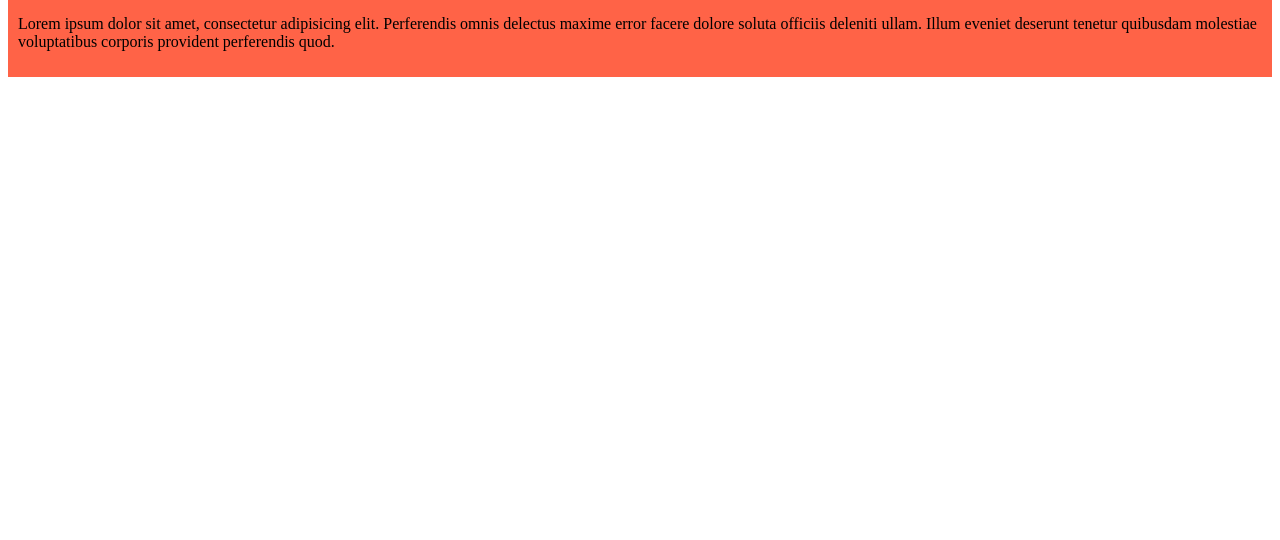
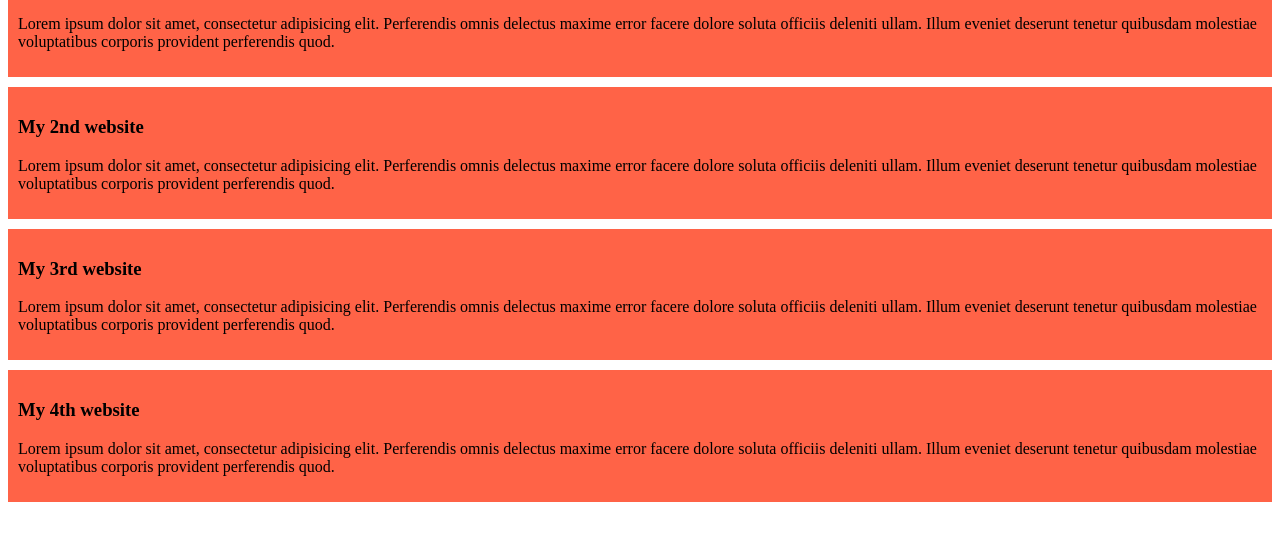
Before and after one commit to Shahnewaz0007/my-simple-website, a plain HTML site: page index.html in a window 1280 px wide. Shown: the part 62-602 px from the top of the page. Drawn offline with Linux system fonts and the light colour scheme.

Commit message:
second third fourth blog

```diff
--- a/blog.css
+++ b/blog.css
@@ -1,4 +1,5 @@
 div{
     background-color: tomato;
     padding: 10px;
+    margin-bottom: 10px;
 }
--- a/index.html
+++ b/index.html
@@ -11,5 +11,17 @@
         <h3>My first website</h3>
         <p>Lorem ipsum dolor sit amet, consectetur adipisicing elit. Perferendis omnis delectus maxime error facere dolore soluta officiis deleniti ullam. Illum eveniet deserunt tenetur quibusdam molestiae voluptatibus corporis provident perferendis quod.</p>
     </div>
+    <div>
+        <h3>My 2nd website</h3>
+        <p>Lorem ipsum dolor sit amet, consectetur adipisicing elit. Perferendis omnis delectus maxime error facere dolore soluta officiis deleniti ullam. Illum eveniet deserunt tenetur quibusdam molestiae voluptatibus corporis provident perferendis quod.</p>
+    </div>
+    <div>
+        <h3>My 3rd website</h3>
+        <p>Lorem ipsum dolor sit amet, consectetur adipisicing elit. Perferendis omnis delectus maxime error facere dolore soluta officiis deleniti ullam. Illum eveniet deserunt tenetur quibusdam molestiae voluptatibus corporis provident perferendis quod.</p>
+    </div>
+    <div>
+        <h3>My 4th website</h3>
+        <p>Lorem ipsum dolor sit amet, consectetur adipisicing elit. Perferendis omnis delectus maxime error facere dolore soluta officiis deleniti ullam. Illum eveniet deserunt tenetur quibusdam molestiae voluptatibus corporis provident perferendis quod.</p>
+    </div>
 </body>
 </html>
```
